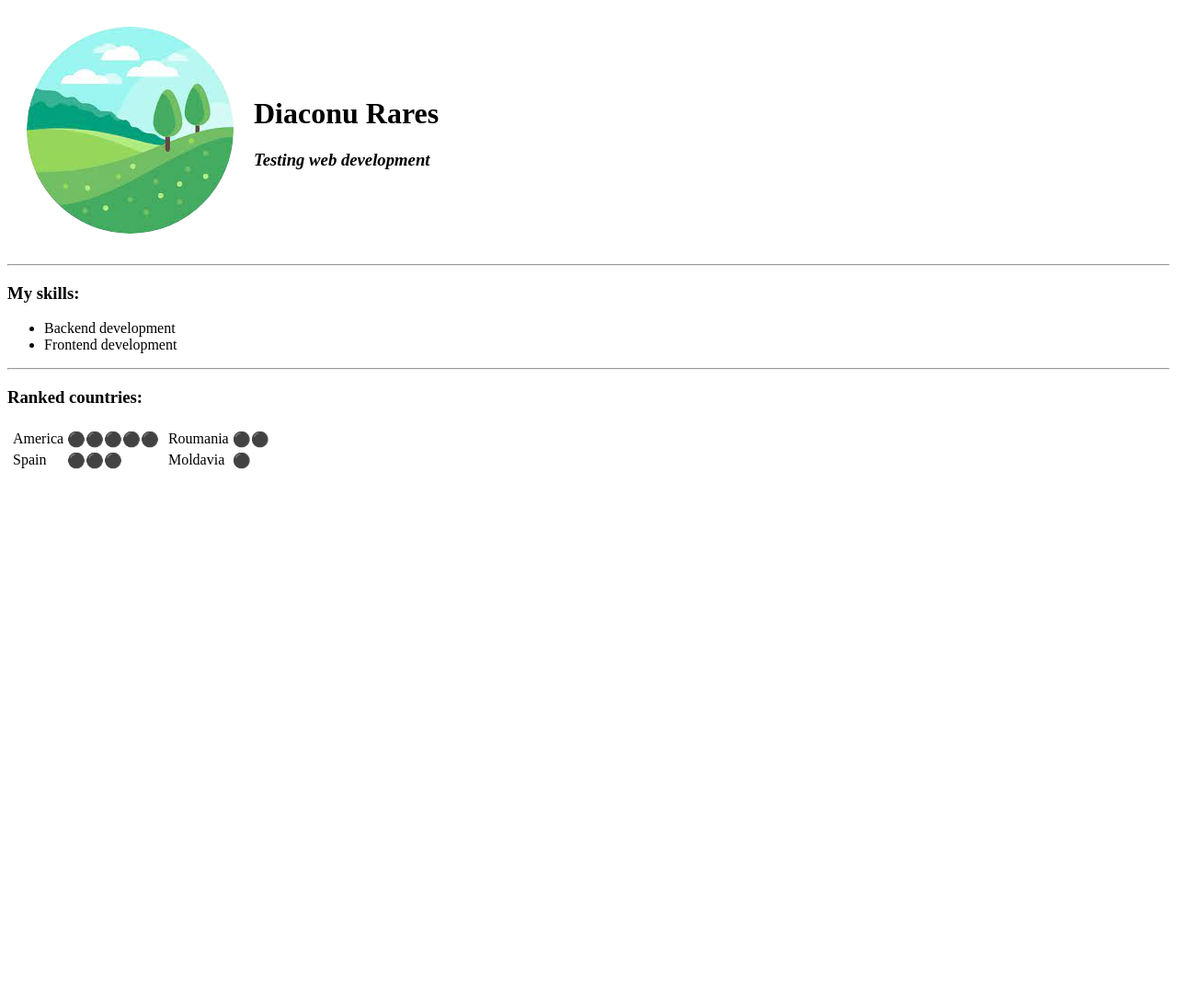
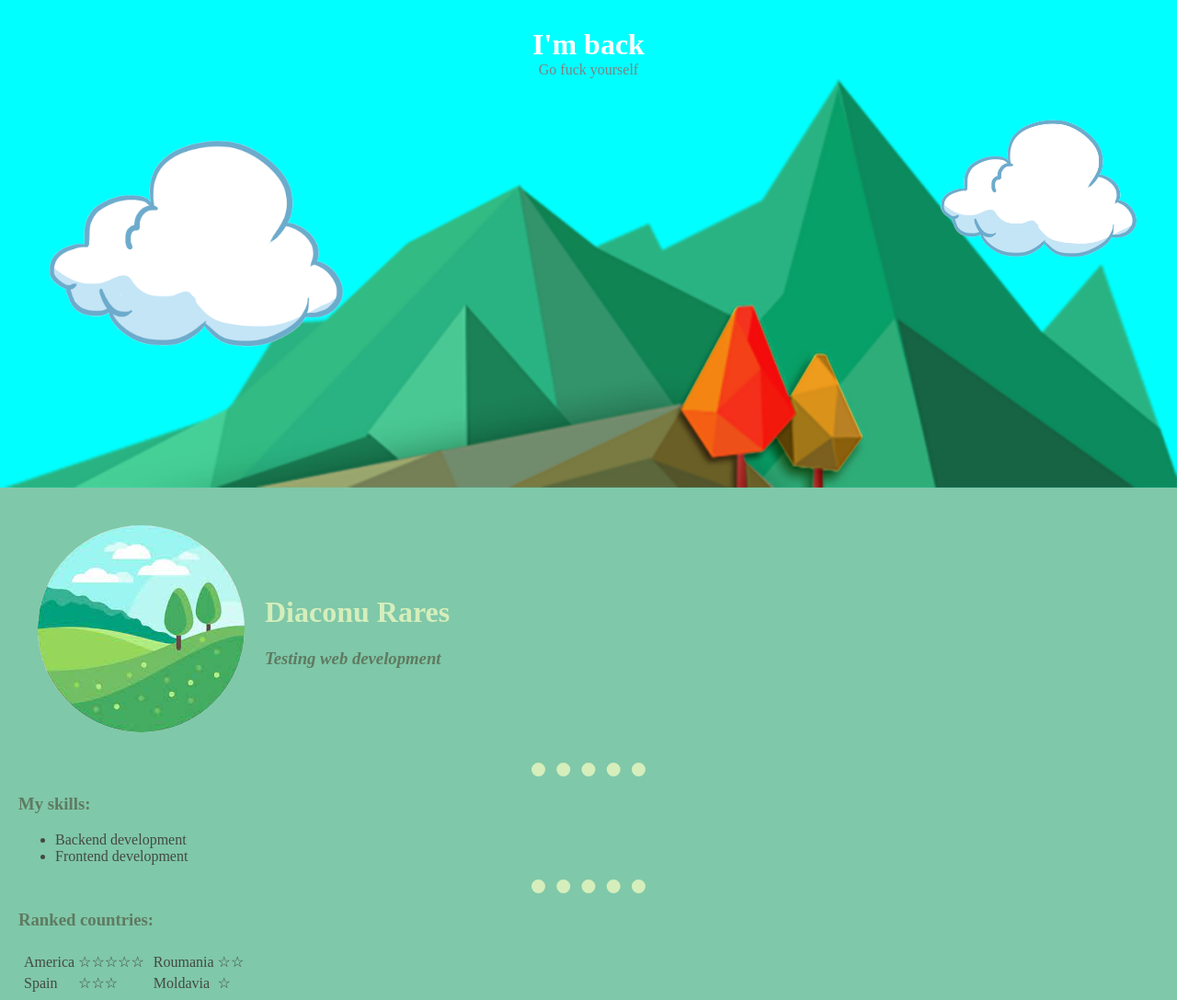
Before and after one commit to DiaconuRs/firstSite, a plain HTML site: page index.html in a window 1280 px wide. Shown: the whole page at 92% size. Before the commit the page ends 800 px from the top, so only its background shows below. Drawn offline with Linux system fonts and the light colour scheme.

Commit message:
Add files via upload

```diff
--- /dev/null
+++ b/design.css
@@ -0,0 +1,66 @@
+hr {
+    border-style: dotted none none;
+    width: 10%;
+    border-width: 15px;
+    color: #D5EEBB;
+}
+
+body {
+    background-color: #7FC8A9;
+    margin: 0px;
+}
+
+h3 {
+    color: #5F7A61;
+}
+
+h1 {
+    color: #D5EEBB;
+}
+
+td, li {
+    color: #444941;
+}
+
+.welcome {
+    background-color: aqua;
+    text-align: center;
+    padding-top: 30px;
+}
+
+.mountain {
+    display: block;
+    margin: auto;
+    width: 100%;
+}
+
+.cloud {
+    position: absolute;
+
+}
+
+.cld1 {
+    width: 30%;
+    left: 10px;
+}
+
+.cld2 {
+    right: 30px;
+    width: 20%;
+}
+
+.welcome h1 {
+    color: white;
+    margin: 0px;
+    position: relative;
+}
+
+
+.welcome p {
+    margin: 0px;
+    color: grey;
+}
+
+.below {
+    padding: 20px;
+}
--- a/index.html
+++ b/index.html
@@ -3,12 +3,22 @@
   <head>
     <meta charset="UTF-8">
     <title>♥My WEBPAGE♥</title>
+    <link rel="stylesheet" href="design.css">
   </head>
   <body>
+	<div class="welcome">
+        <h1>I'm back</h1>
+        <p>Go fuck yourself</p>
+        <img class="cloud cld1" src="img/—Pngtree—minimalistic blue cartoon cloud decoration_4492455.png" alt="cloud">
+        <img class="cloud cld2" src="img/—Pngtree—minimalistic blue cartoon cloud decoration_4492455.png" alt="cloud">
+        <img class="mountain" src="img/11-114341_cartoon-clip-art-green-decoration-cartoon-mountain.png" alt="mountain">
+
+    </div>
+    <div class="below">
         <table cellspacing="20">
             <tr>
                 <td>
-                <img src="img_landscape.jfif" alt="Landscape image" style="border-radius:50%">
+                    <img src="img/img_landscape.jfif" alt="Landscape image" style="border-radius:50%">
                 </td>
                 <td>
                     <h1>Diaconu Rares</h1>
@@ -32,11 +42,11 @@
                     <table>
                         <tr>
                             <td>America</td>
-                        <td>⚫⚫⚫⚫⚫</td>
+                            <td>☆☆☆☆☆</td>
                         </tr>
                         <tr>
                             <td>Spain</td>
-                        <td>⚫⚫⚫</td>
+                            <td>☆☆☆</td>
                         </tr>
                     </table>
                 </td>
@@ -44,16 +54,17 @@
                     <table>
                         <tr>
                             <td>Roumania</td>
-                        <td>⚫⚫</td>
+                            <td>☆☆</td>
                         </tr>
                         <tr>
                             <td>Moldavia</td>
-                        <td>⚫</td>
+                            <td>☆</td>
                         </tr>
                     </table>
                 </td>
             </tr>
 
         </table>
+    </div>
   </body>
 </html>
```
Also changed, not shown: img/11-114341_cartoon-clip-art-green-decoration-cartoon-mountain.png (added), img/images.jpg (added), img/img_landscape.jfif (added), img/—Pngtree—minimalistic blue cartoon cloud decoration_4492455.png (added). Lines whose indentation alone changed are shown as unchanged.
